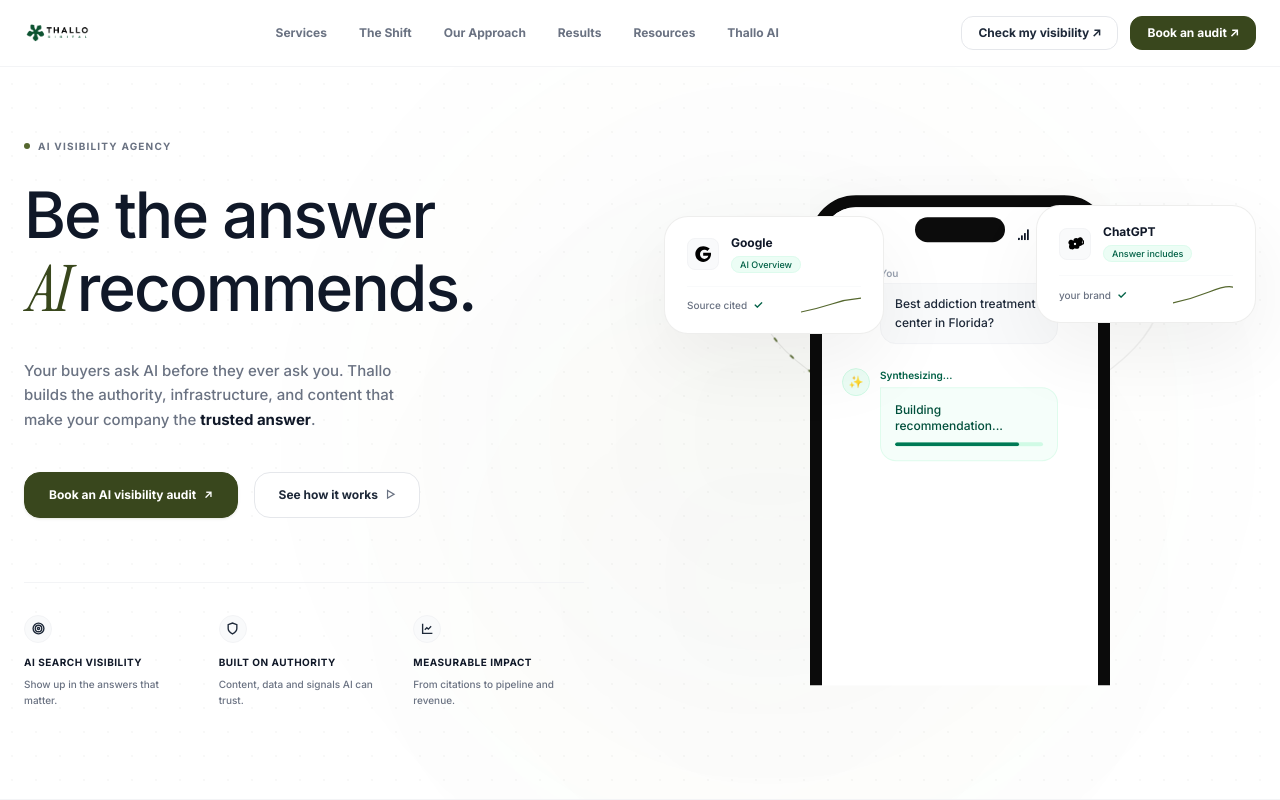
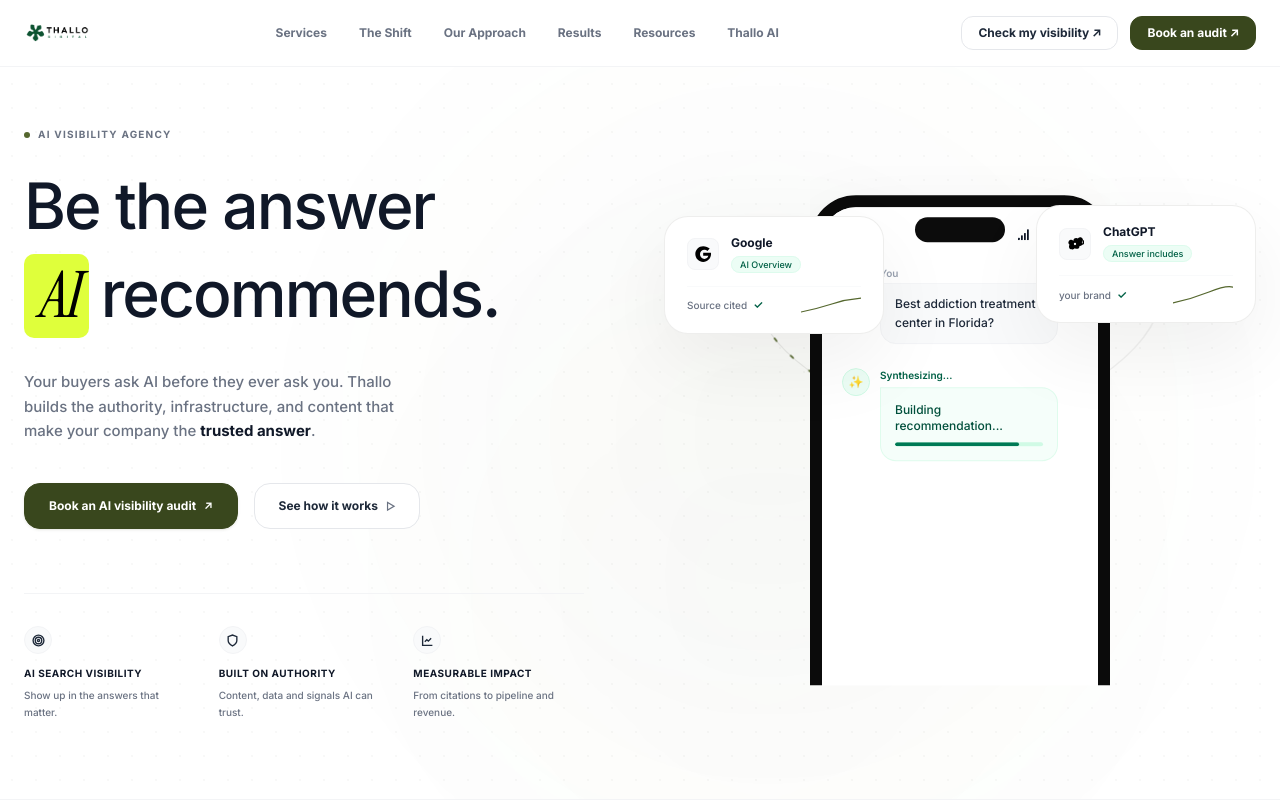
Before and after one commit to theo272004/thallo-digital, a Next.js app: page /thallo-digital/ in a window 1280 px wide. Shown: the top 800 px of the page. Built offline with nearby package versions, Linux system fonts and the light colour scheme.

Commit message:
design: highlight the word AI in the Hero tagline with a premium neon lime background marker box

```diff
--- a/src/components/Hero/HeroText.tsx
+++ b/src/components/Hero/HeroText.tsx
@@ -12,10 +12,10 @@ export default function HeroText() {
       </div>
 
       {/* Tagline */}
-      <h1 className="hero-tagline font-medium text-gray-900 mb-8 select-none" style={{ fontSize: 'clamp(2.8rem, 5vw, 4.2rem)', lineHeight: '1.15' }}>
+      <h1 className="hero-tagline font-medium text-gray-900 mb-8 select-none" style={{ fontSize: 'clamp(2.8rem, 5vw, 4.2rem)', lineHeight: '1.25' }}>
         <span className="block font-sans">Be the answer</span>
-        <span className="block">
-          <span className="font-serif italic text-[#39471D] mr-3">AI</span>
+        <span className="block mt-2">
+          <span className="inline-block font-serif italic text-black bg-[#DFFF3B] px-3 py-0.5 rounded-[10px] mr-3">AI</span>
           <span className="font-sans">recommends.</span>
         </span>
       </h1>
```
